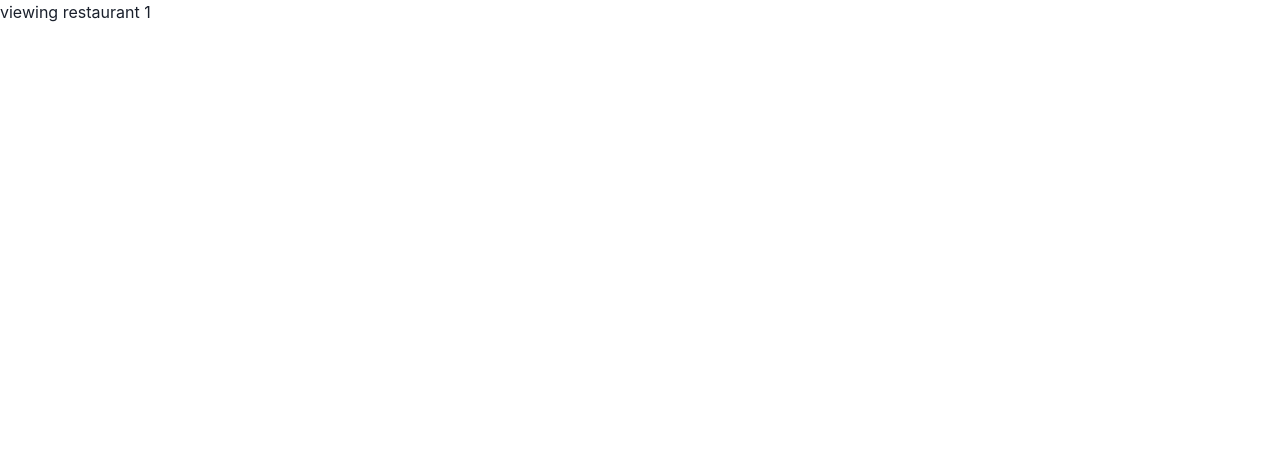
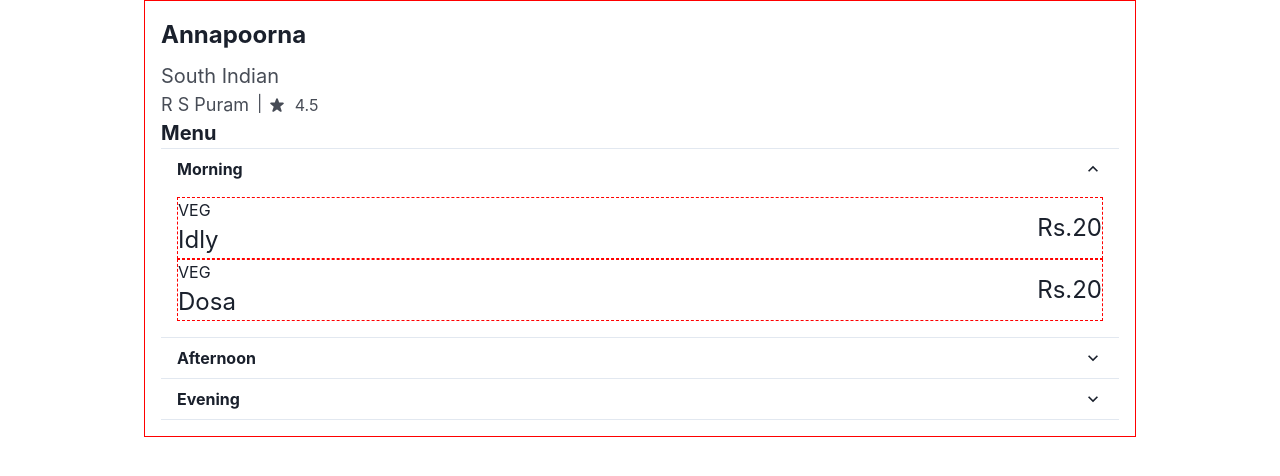
Before and after one commit to payapula/rapid-windshield, a Next.js app: page /restaurant/1 in a window 1280 px wide. Shown: the top 476 px of the page. Built offline with nearby package versions, Linux system fonts and the light colour scheme.

Commit message:
Added restaurant Card, Accordian, Data, EsLint Config changes

```diff
--- a/components/layout.tsx
+++ b/components/layout.tsx
@@ -8,8 +8,7 @@ interface LayoutProps {
 export default function Layout({ children }: LayoutProps): JSX.Element {
     return (
         <Box>
-            <Box color={['red', 'blue', 'green', 'yellow', 'orange', 'cyan', 'black']}>Sample</Box>
-            <Container maxW="80%" minH="100vh">
+            <Container maxW={{ base: '98%', lg: '80%' }} minH="100vh">
                 {children}
             </Container>
         </Box>
--- a/lib/data.ts
+++ b/lib/data.ts
@@ -1,4 +1,4 @@
-import { Restaurant } from 'types/restaurant';
+import { Restaurant, Menu, FOODLABEL } from 'types/restaurant';
 
 const imageSize = '150';
 
@@ -38,3 +38,38 @@ export const restaurants: Restaurant[] = [
         imageUrl: url
     }
 ];
+
+export const menu: Menu = {
+    '1': {
+        Morning: [
+            {
+                id: '1',
+                name: 'Idly',
+                price: 20,
+                available: true,
+                keywords: ['idly', 'south', 'indian'],
+                status: FOODLABEL.VEG
+            },
+            {
+                id: '2',
+                name: 'Dosa',
+                price: 20,
+                available: true,
+                keywords: ['dosa', 'dosai', 'roast'],
+                status: FOODLABEL.VEG
+            }
+        ],
+        Afternoon: [],
+        Evening: [
+            {
+                id: '3',
+                name: 'Burger',
+                price: 50,
+                available: true,
+                keywords: ['Burger', 'south', 'indian'],
+                status: FOODLABEL.VEG
+            }
+        ]
+    },
+    '2': {}
+};
--- /dev/null
+++ b/pages/api/restaurants/[id].ts
@@ -0,0 +1,25 @@
+/* eslint-disable @typescript-eslint/explicit-module-boundary-types */
+import { restaurants, menu } from 'lib/data';
+
+export default function restaurantHandler(req, res) {
+    const {
+        query: { id },
+        method
+    } = req;
+
+    switch (method) {
+        case 'GET': {
+            const restaurant = restaurants.find((x) => x.id === id);
+            res.status(200).json({
+                restaurant: {
+                    ...restaurant,
+                    menu: menu[id]
+                }
+            });
+            break;
+        }
+        default:
+            res.setHeader('Allow', ['GET']);
+            res.status(405).end(`Method ${method} Not Allowed`);
+    }
+}
--- a/pages/restaurant/[id].tsx
+++ b/pages/restaurant/[id].tsx
@@ -1,8 +1,149 @@
+import { StarIcon } from '@chakra-ui/icons';
+import {
+    Accordion,
+    AccordionButton,
+    AccordionIcon,
+    AccordionItem,
+    AccordionPanel,
+    Box,
+    Flex,
+    Text
+} from '@chakra-ui/react';
+import Layout from 'components/layout';
+import { GetServerSideProps } from 'next';
 import React from 'react';
-import { useRouter } from 'next/router';
+import { Dish, FOODLABEL, RestaurantWithMenu } from 'types/restaurant';
 
-export default function Restaurant(): JSX.Element {
-    const { query } = useRouter();
+// - Client side rendering of data
 
-    return <div>viewing restaurant {query.id}</div>;
+// export default function RestaurantInfo(props): JSX.Element {
+//     const [restaurant, setRestaurant] = React.useState<RestaurantWithMenu>(null);
+
+//     React.useEffect(() => {
+//         fetch(`/api/restaurants/${props.id}`)
+//             .then((res) => res.json())
+//             .then(
+//                 (data) => {
+//                     console.log(data.restaurant);
+//                     setRestaurant(data.restaurant);
+//                 },
+//                 (error) => {
+//                     // eslint-disable-next-line no-console
+//                     console.log(error);
+//                 }
+//             );
+//     }, []);
+
+//     if (restaurant === null || restaurant === void 0) {
+//         return <div>Loading...</div>;
+//     }
+
+//     return <div>viewing restaurant {restaurant.name}</div>;
+// }
+
+// export const getServerSideProps: GetServerSideProps = async ({ params }) => {
+//     return {
+//         props: { id: params.id }
+//     };
+// };
+
+// Server side Data Fetching
+interface RestaurantInfoProps {
+    restaurant: RestaurantWithMenu;
 }
+
+export default function RestaurantInfo({ restaurant }: RestaurantInfoProps): JSX.Element {
+    return (
+        <Layout>
+            <Flex padding="4" direction="column" border="1px" borderStyle="solid" borderColor="red">
+                <Box>
+                    <Text fontSize={{ base: '3xl', lg: '2xl' }} fontWeight="bold">
+                        {restaurant.name}
+                    </Text>
+                    <Text opacity="0.8" mt="2" fontSize={{ base: 'md', lg: 'xl' }}>
+                        {restaurant.type}
+                    </Text>
+                    <Flex opacity="0.8">
+                        <Text fontSize={{ base: 'md', lg: 'lg' }}>{restaurant.location}</Text>
+                        <Box marginLeft="2" marginRight="2">
+                            |
+                        </Box>
+                        <Flex
+                            alignItems="center"
+                            justifyContent="space-between"
+                            w={{ base: '10', lg: '12' }}
+                            fontSize={{ base: 'sm', lg: 'md' }}>
+                            <StarIcon boxSize={3.5} /> {restaurant.rating}
+                        </Flex>
+                    </Flex>
+                </Box>
+                <Box>
+                    <Text fontSize={{ base: '2xl', lg: 'xl' }} fontWeight="bold">
+                        Menu
+                    </Text>
+                    <MenuAccordian restaurant={restaurant} />
+                </Box>
+            </Flex>
+        </Layout>
+    );
+}
+
+const MenuAccordian = ({ restaurant }: { restaurant: RestaurantWithMenu }) => {
+    // console.log(restaurant);
+    const { menu } = restaurant;
+
+    if (menu === null || menu === void 0) {
+        return null;
+    }
+
+    return (
+        <Accordion defaultIndex={[0]} allowMultiple>
+            {Object.entries(menu).map(([categoryName, menu]) => {
+                return (
+                    <AccordionItem key={categoryName}>
+                        <h2>
+                            <AccordionButton>
+                                <Text flex="1" textAlign="left" fontWeight="bold">
+                                    {categoryName}
+                                </Text>
+                                <AccordionIcon />
+                            </AccordionButton>
+                        </h2>
+                        <AccordionPanel pb={4}>
+                            {menu.map((dish) => {
+                                return <MenuCard key={dish.id} dish={dish} />;
+                            })}
+                        </AccordionPanel>
+                    </AccordionItem>
+                );
+            })}
+        </Accordion>
+    );
+};
+
+const MenuCard = ({ dish }: { dish: Dish }) => {
+    return (
+        <Flex
+            border="1px"
+            borderStyle="dashed"
+            borderColor="red"
+            alignItems="center"
+            justifyContent="space-between">
+            <Flex direction="column">
+                <Text fontSize={{ base: 'sm', lg: 'md' }}>
+                    {dish.status === FOODLABEL.VEG ? 'VEG' : 'NON VEGETARIAN'}
+                </Text>
+                <Text fontSize={{ base: 'xl', lg: '2xl' }}>{dish.name}</Text>
+            </Flex>
+            <Text fontSize={{ base: 'xl', lg: '2xl' }}>Rs.{dish.price}</Text>
+        </Flex>
+    );
+};
+
+export const getServerSideProps: GetServerSideProps = async ({ params }) => {
+    const response = await fetch(`http://localhost:3001/api/restaurants/${params.id}`);
+    const data = await response.json();
+    return {
+        props: { restaurant: data.restaurant }
+    };
+};
--- a/types/restaurant.ts
+++ b/types/restaurant.ts
@@ -6,3 +6,30 @@ export interface Restaurant {
     rating: string;
     imageUrl: string;
 }
+
+export interface RestaurantWithMenu extends Restaurant {
+    menu: Category;
+}
+
+export interface Menu {
+    [key: string]: Category;
+}
+
+interface Category {
+    [key: string]: Dish[];
+}
+
+export enum FOODLABEL {
+    VEG = 'VEG',
+    NON_VEG = 'NON_VEG',
+    EGG = 'EGG'
+}
+
+export interface Dish {
+    id: string;
+    name: string;
+    price: number;
+    available: boolean;
+    keywords: string[];
+    status: FOODLABEL;
+}
```
Also changed, not shown: .eslintrc.json.
